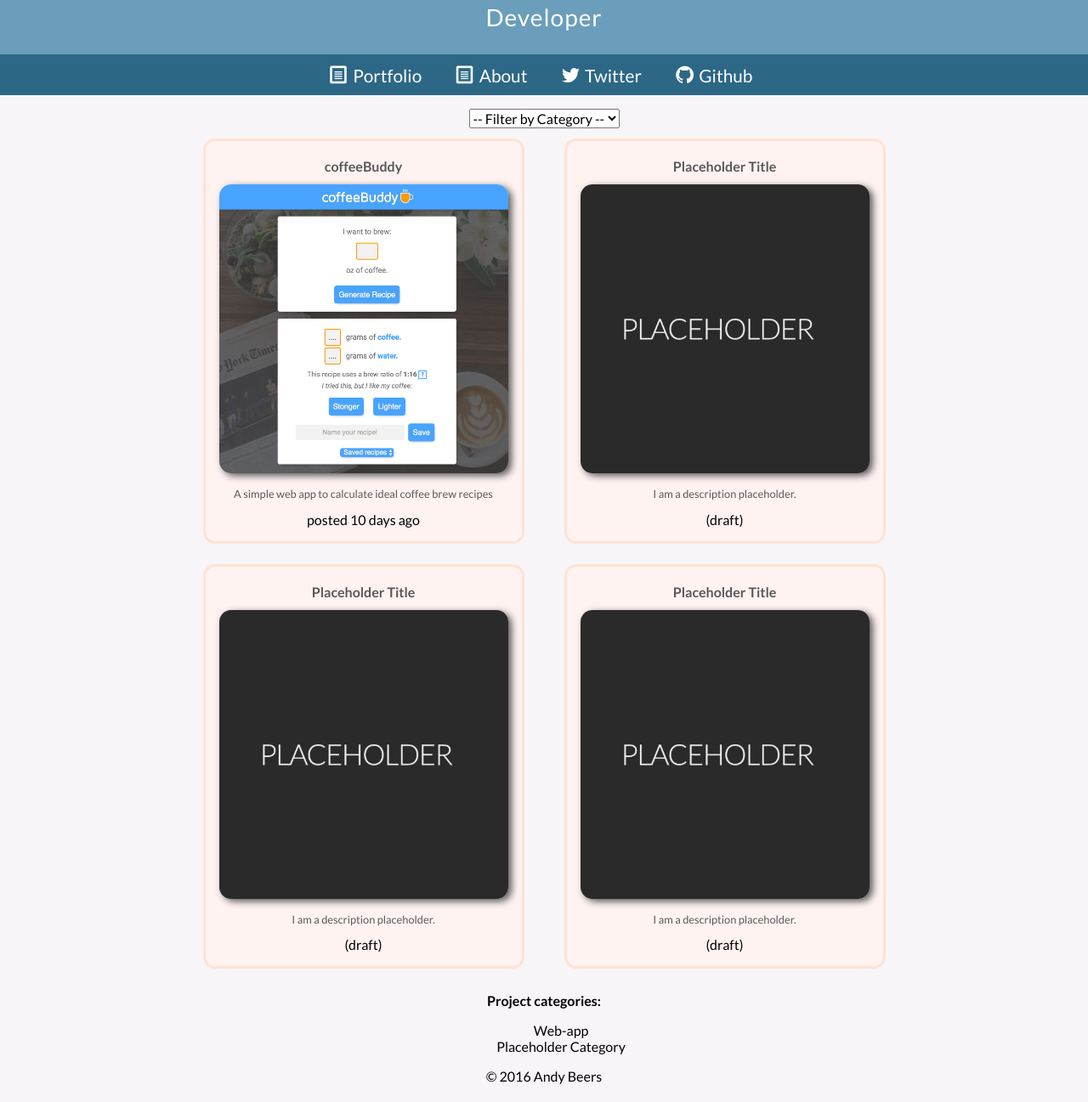
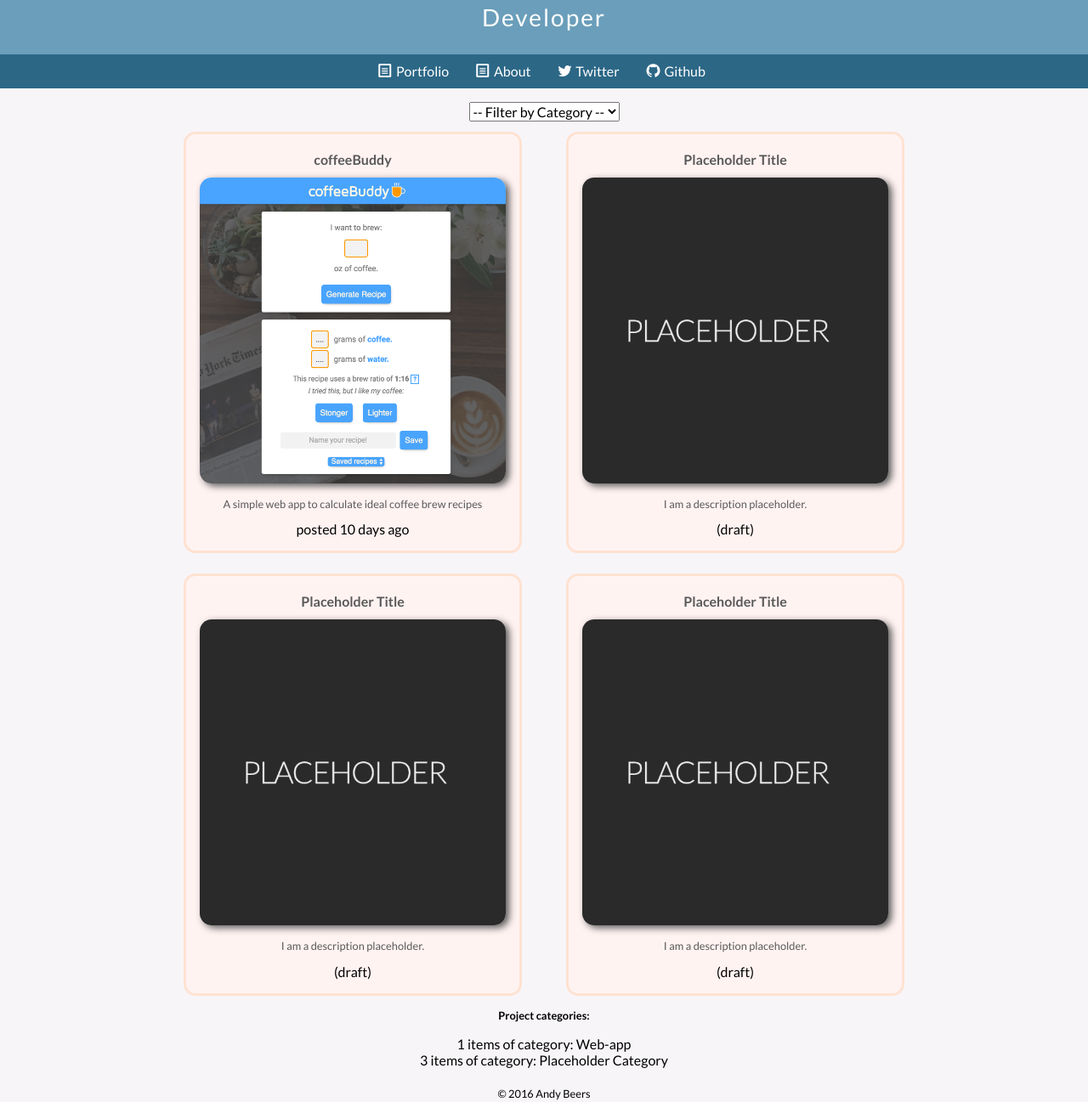
Before and after one commit to andybeers/portfolio, a plain HTML site: page index.html in a window 1280 px wide. Shown: the part 64-1361 px from the top of the page at 85% size. Before the commit the page ends 1340 px from the top, so only its background shows below. Drawn offline with nearby package versions, Linux system fonts and the light colour scheme; files whose address does not match are found by name.

Commit message:
Added extra content to facts section. Added additional media queries. Slight font size tweaking.

```diff
--- a/index.html
+++ b/index.html
@@ -27,7 +27,7 @@
     <option value="{{category}}">{{category}}</option>
   </script>
   <script id="facts-template" type="text/x-handlebars-template">
-    <li>{{category}}</li>
+    <li>{{numCat}} items of category: {{category}}</li>
   </script>
 </head>
 <body>
@@ -39,7 +39,7 @@
     <nav class="main-nav">
       <div class="icon-menu"></div>
       <ul>
-        <li data-category="portfolio" class="tab"><a href="#" class="icon-file-text"><span>Portfolio</span></a></li>
+        <li data-category="portfolio" class="tab selected"><a href="#" class="icon-file-text"><span>Portfolio</span></a></li>
         <li data-category="about" class="tab"><a href="#" class="icon-file-text"><span>About</span></a></li>
         <li><a href="https://twitter.com/AndrewBeers" class="icon-twitter"><span>Twitter</span></a></li>
         <li><a href="https://github.com/andybeers" class="icon-github"><span>Github</span></a></li>
--- a/scripts/models/portfolio.js
+++ b/scripts/models/portfolio.js
@@ -62,7 +62,10 @@
   Portfolio.getCats = function() {
     return Portfolio.all.map(function(item) {
       return {
-        category: item.category
+        category: item.category,
+        numCat: Portfolio.all.filter(function(arg) {
+          return arg.category === item.category;
+        }).length
       };
     });
   };
--- a/scripts/views/tabs.js
+++ b/scripts/views/tabs.js
@@ -28,11 +28,11 @@
 
   tabs.renderIndex = function() {
     console.log('tabs.renderIndex called');
-    Portfolio.all.forEach(function(a) {
-      if($('#cat-filter option:contains("'+ a.category + '")').length === 0) {
-        $('#cat-filter').append(a.toHtml($('#cat-filter-template')));
+    Portfolio.all.forEach(function(arg) {
+      if($('#cat-filter option:contains("'+ arg.category + '")').length === 0) {
+        $('#cat-filter').append(arg.toHtml($('#cat-filter-template')));
       };
-      $('#portfolio-items').append(a.toHtml($('#portfolio-template')));
+      $('#portfolio-items').append(arg.toHtml($('#portfolio-template')));
     });
     tabs.handleCatFilter();
     tabs.handleMainNav();
--- a/styles/base.css
+++ b/styles/base.css
@@ -20,7 +20,8 @@ h1 {
 }
 
 h3 {
-  font-size: 1em;
+  font-size: .8em;
+  margin: .2em;
 }
 
 /****************
--- a/styles/layout.css
+++ b/styles/layout.css
@@ -34,12 +34,12 @@ Header
 #name h1, h2{
   padding: 0;
   margin: .25rem .75rem;
-  letter-spacing: 1px;
+  letter-spacing: 2px;
 }
 
 #name h1 {
   font-size: 2em;
-  font-weight: 700;
+  font-weight: 400;
   margin-top: 0;
 }
 
@@ -58,3 +58,13 @@ Header
 .main-nav span {
   margin: .3em;
 }
+
+/****************
+Footer
+****************/
+
+footer {
+  margin: .5em;
+  padding: .5em;
+  font-size: .8em;
+}
--- a/styles/modules.css
+++ b/styles/modules.css
@@ -22,9 +22,10 @@ Nav
 
 .main-nav li {
   text-align: center;
-  padding: .25em;
+  padding: .3em;
   margin: 0;
-  border-bottom: 1px solid #ccc;
+  border-bottom: 2px solid #ccc;
+  font-size: 1em;
 }
 
 .main-nav span {
@@ -84,14 +85,18 @@ Category List
 
 #portfolio ul {
   list-style: none;
-  text-align: center;
+  padding: 0;
+}
+
+#facts li {
+  font-size: .8em;
 }
 
 /****************
 Media queries
 *****************/
 
-@media only screen and (min-width: 550px) {
+@media only screen and (min-width: 490px) {
 
   .main-header {
     border: none;
@@ -133,13 +138,17 @@ Media queries
     font-size: 1.75em;
   }
 
-  nav li {
-    font-size: 1.3em;
+  #name {
+    float: none;
+    text-align: center;
   }
 
-  .wrapper {
-    width: 75%;
-    max-width: 850px;
+}
+
+@media only screen and (min-width: 550px) {
+
+  .main-nav li {
+    font-size: 1em;
   }
 
   #portfolio-items {
@@ -152,9 +161,17 @@ Media queries
     width: 40%;
   }
 
-  #name {
-    float: none;
-    text-align: center;
+  .selected {
+    border-bottom: 2px solid white;
   }
 
 }
+
+@media only screen and (min-width: 850px) {
+
+  .wrapper {
+    width: 75%;
+    max-width: 900px;
+  }
+
+}
```
